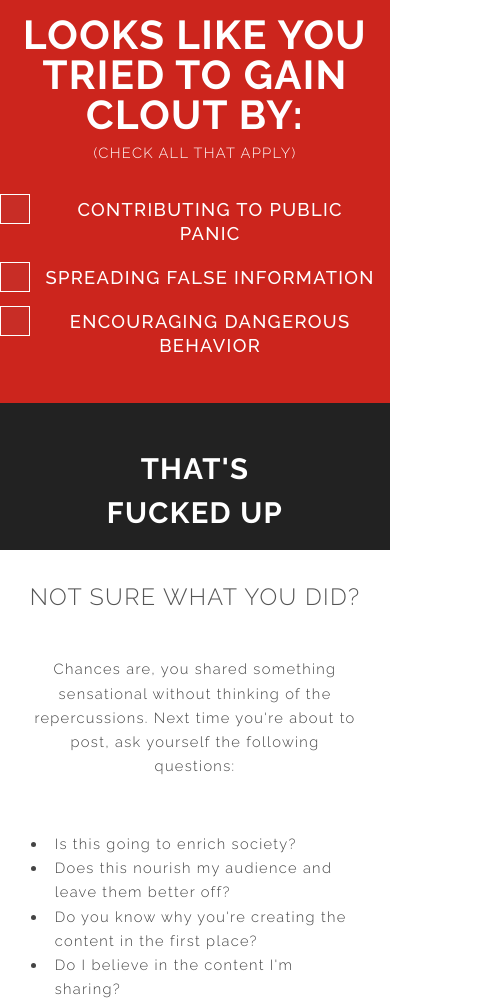
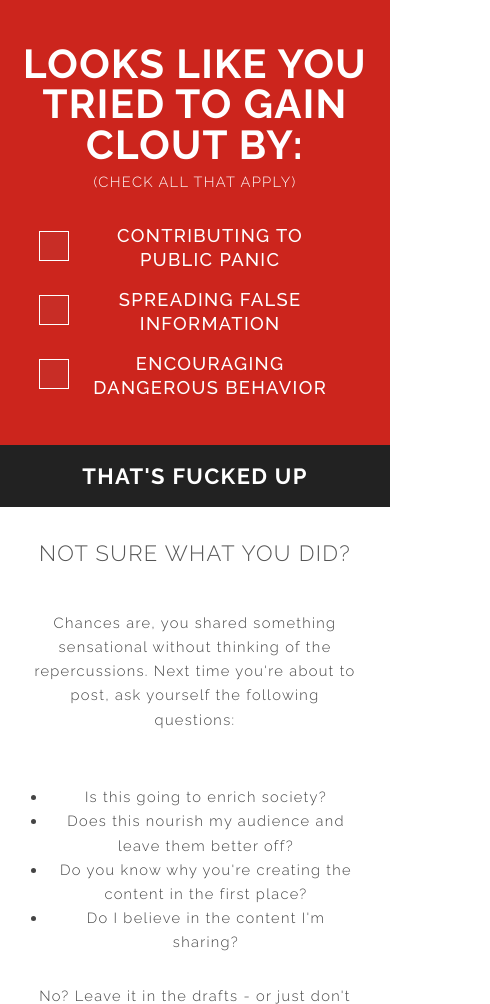
Before and after one commit to ryannoyance/coronaclout, a plain HTML site: page index.html in a window 390 px wide. Shown: the top 1004 px of the page, 490 px wide, since content can reach past the window. Drawn offline with Linux system fonts and the light colour scheme.

Commit message:
Add files via upload

```diff
--- a/assets/css/main.css
+++ b/assets/css/main.css
@@ -1663,7 +1663,7 @@
 		}
 
 	h2 {
-		font-size: 1.6em;
+		font-size: 1.5em;
 		line-height: 1.5em;
 	}
 
@@ -2483,7 +2483,7 @@
 						}
 
 						ul.actions li > * {
-							width: 100%;
+							width: 80%;
 							margin: 0 !important;
 						}
 
@@ -2498,6 +2498,8 @@
 						ul.actions.small li:first-child {
 							padding-top: 0;
 						}
+             input[type="checkbox"] + label:before, input[type="radio"] + label:before {
+    margin-top: .4em;
 
 			}
 
@@ -2598,7 +2600,6 @@
 			}
             .inner.narrow header h2{
         font-size: 4em;
-        font-size: 4em;
             }
             .inner.narrow header h3{
         font-size: 2.5em;
@@ -2612,11 +2613,12 @@
 			header.major {
 				margin-bottom: 1em;
 			}
-            font-size: 2em;
+            .inner.narrow header h2{
+            font-size: 2.5em;
             margin-bottom:.001em;
             }
             .inner.narrow header h3{
-                font-size: 2.5em;
+                font-size: 1.5em;
             }
 
 		}
@@ -3714,7 +3716,7 @@
 		@media screen and (max-width: 480px) {
 
 			#banner {
-				padding: 1em 0 1em 0;
+				padding: 3em 0 1em 0;
 			}
 
 				#banner h2 {
@@ -3780,7 +3782,7 @@
 		@media screen and (max-width: 780px) {
 
 			#bar {
-				padding: 1em 0 1em 0;
+				padding: .1em 0 1em 0;
 			}
 
 				#bar h3 {
@@ -3792,11 +3794,11 @@
 		@media screen and (max-width: 480px) {
 
 			#bar {
-				padding: 3em 1em 1em 1em;
-			}
-
-				#bar h2 {
-					font-size: 1.65em;
+				padding: 1em 1em 1em 1em;
+			}
+
+				#bar h3 {
+					font-size: 1.5em;
 					width: 100%;
 				}
 
@@ -3821,7 +3823,7 @@
 	#footer {
 		background-color: #f7f7f7;
 		color: #fff;
-		padding: 1em 0 1em 0;
+		padding: .5em 0 1em 0;
 		position: relative;
 	}
 
@@ -3871,7 +3873,7 @@
 		@media screen and (max-width: 980px) {
 
 			#footer {
-				padding: 1em 0em .05em 0em;
+				padding: .5em 0em .05em 0em;
 			}
 
 				#footer:before {
@@ -3904,19 +3906,7 @@
 		@media screen and (max-width: 480px) {
 
 			#footer {
-				padding: 2em 1em 0.1em 1em;
-			}
-
-    }
-
-    .actions {
-      text-align: left;
-    }
-    .actions label {
-      margin-left: 24px;
-      padding-top: 4px;
-    }
-
-    .features ul {
-      text-align: left;
-    }
+				padding: 1.1em 1em 0.1em 1em;
+			}
+
+		}
```
